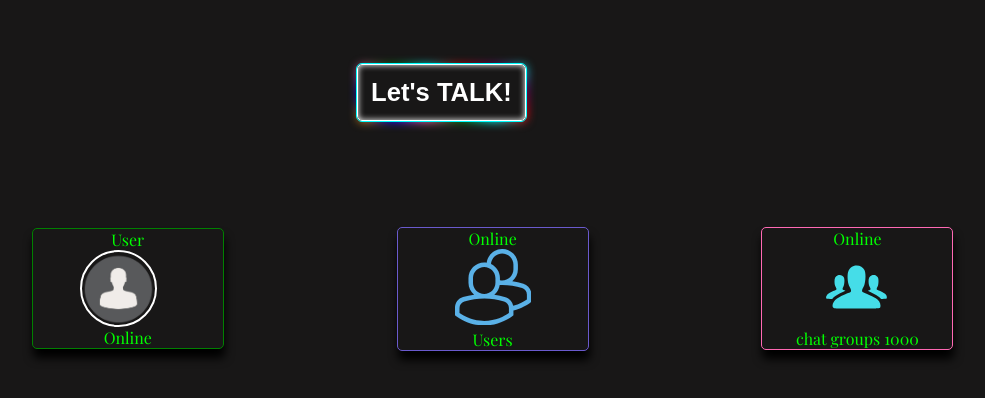
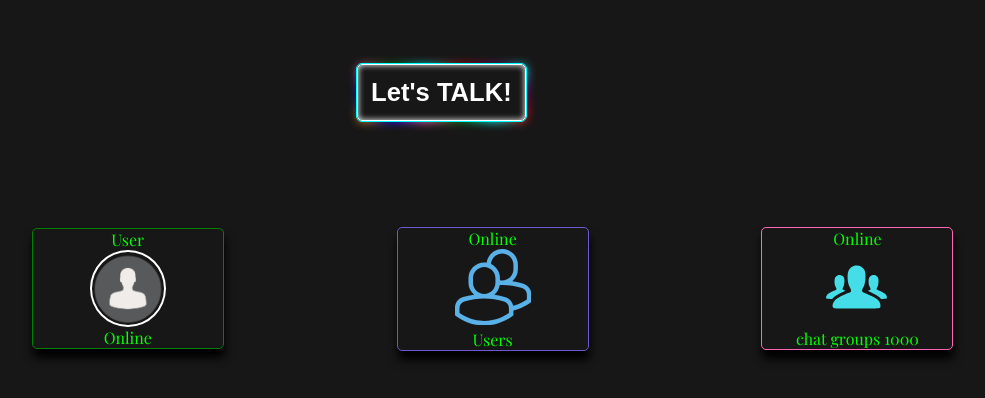
Before and after one commit to Thapelo12345/chat, a website: page front-end/pages/loggedIn.html in a window 1280 px wide. Shown: the top 398 px of the page, without its empty margins (141-1126 px from the left). Drawn offline with nearby package versions, Linux system fonts and the light colour scheme; files that its build step writes are made by us from their sources; no server answers; files whose address does not match are found by name; a web font is replaced by a local one.

Commit message:
fixed containers

```diff
--- a/front-end/pages/loggedIn.html
+++ b/front-end/pages/loggedIn.html
@@ -44,11 +44,14 @@
           onclick="openUserMenu()"
         >
           <h1 id="user-name" class="status-labels">User</h1>
+          <div id="image-container">
           <img
             id="status-pic"
             src="pic/person-icon-1675.png"
             alt="account-pic"
           />
+        </div>
+
           <h1 id="loggin-status" class="status-labels">Online</h1>
         </button>
       </div>
--- a/front-end/styles/dash.css
+++ b/front-end/styles/dash.css
@@ -104,9 +104,9 @@ nav h1 {
   display: flex;
   flex-direction: column;
   align-items: center;
-  min-width: 15vw;
   max-width: 15vw;
-  min-height: 50%;
+  min-width: 60px;
+  min-height: 30%;
   max-height: 100%;
   border-radius: 5px;
   transition-duration: 0.5s;
@@ -121,6 +121,7 @@ nav h1 {
 }
 
 #user-container {
+
   border: 1px solid green;
 }
 
@@ -142,14 +143,21 @@ nav h1 {
   margin: 0;
 }
 
+#image-container {
+  border: 2px solid white;
+  position: relative;
+  /* width: 7vw;
+  height: 7vw; */
+  width: 40%;
+  height: 70%;
+  margin: auto;
+  border-radius: 50%;
+}
 #status-pic {
   display: block;
-  border: 2px solid white;
-  position: relative;
-  left: 25%;
-  width: 6vw;
-  height: 6vw;
-  border-radius: 50%;
+  width: 100%;
+  height: 100%;
+  border-radius: inherit;
 }
 
 .svg-container {
```
